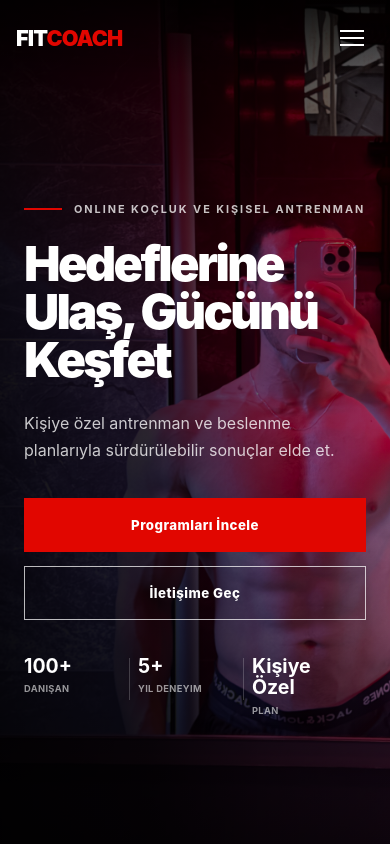
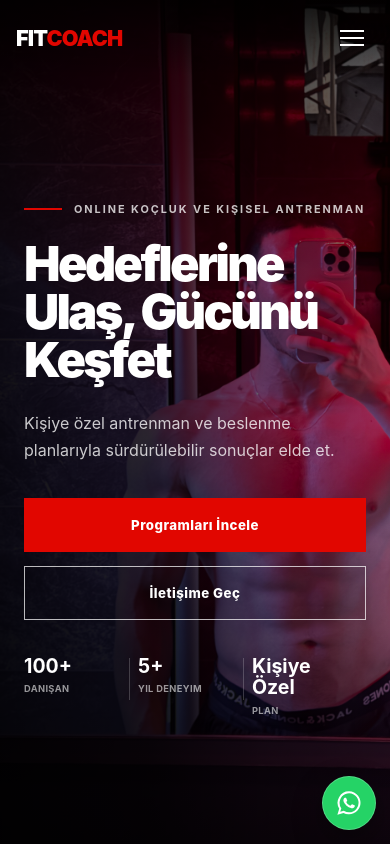
Before and after one commit to yigityilmaz16/pt-website, a React (Vite) app: page / in a window 390 px wide. Shown: the top 844 px of the page. Built offline with nearby package versions, Linux system fonts and the light colour scheme.

Commit message:
fix: Contact page and buttons are changed

```diff
--- a/src/App.css
+++ b/src/App.css
@@ -2104,7 +2104,7 @@
 
 /* Contact section header */
 .contact-header {
-  width: min(100%, 1180px);
+  width: min(100%, 800px);
   margin: 0 auto clamp(38px, 5vw, 62px);
   text-align: center;
 }
@@ -2118,6 +2118,16 @@
   content: "";
 }
 
+.contact-header > span {
+  display: block;
+  margin-bottom: 12px;
+  color: #e10600;
+  font-size: 0.78rem;
+  font-weight: 850;
+  letter-spacing: 0.16em;
+  text-transform: uppercase;
+}
+
 .contact-header h4 {
   margin: 0;
   color: #fff;
@@ -2125,6 +2135,14 @@
   font-weight: 850;
   letter-spacing: -0.045em;
   line-height: 1;
+}
+
+.contact-header p {
+  max-width: 700px;
+  margin: 24px auto 0;
+  color: rgba(255, 255, 255, 0.62);
+  font-size: clamp(0.98rem, 1.5vw, 1.08rem);
+  line-height: 1.75;
 }
 
 .contact-card {
@@ -2133,8 +2151,7 @@
   margin: 0 auto;
   padding: clamp(30px, 5vw, 68px);
   display: grid;
-  grid-template-columns: repeat(2, minmax(0, 1fr));
-  grid-template-rows: auto auto auto;
+  grid-template-columns: minmax(240px, 0.72fr) minmax(0, 1.28fr);
   column-gap: clamp(42px, 6vw, 80px);
   border: 1px solid rgba(255, 255, 255, 0.1);
   border-radius: 16px;
@@ -2155,7 +2172,12 @@
 }
 
 /* Contact information */
-.contact-card > h4 {
+.contact-info {
+  align-self: center;
+  min-width: 0;
+}
+
+.contact-info > h4 {
   margin: 0 0 clamp(34px, 5vw, 56px);
   color: #fff;
   font-size: clamp(2.15rem, 3.4vw, 3.2rem);
@@ -2165,7 +2187,7 @@
   white-space: nowrap;
 }
 
-.contact-card > p {
+.contact-info > p {
   position: relative;
   margin: 0;
   padding: 18px 0 18px 34px;
@@ -2175,13 +2197,13 @@
   overflow-wrap: anywhere;
 }
 
-.contact-card > p a {
+.contact-info > p a {
   color: inherit;
   text-decoration: none;
   transition: color 180ms ease;
 }
 
-.contact-card > p::before {
+.contact-info > p::before {
   position: absolute;
   top: 50%;
   left: 0;
@@ -2190,11 +2212,11 @@
   transform: translateY(-50%);
 }
 
-.contact-card > p:nth-of-type(1)::before {
+.contact-info > p:nth-of-type(1)::before {
   content: "☎";
 }
 
-.contact-card > p:nth-of-type(2)::before {
+.contact-info > p:nth-of-type(2)::before {
   content: "✉";
 }
 
@@ -2203,16 +2225,37 @@
   grid-column: 2;
   grid-row: 1 / 4;
   min-width: 0;
+  display: grid;
+  grid-template-columns: repeat(2, minmax(0, 1fr));
+  gap: 22px 18px;
+}
+
+.contact-field {
+  min-width: 0;
   display: flex;
   flex-direction: column;
-  justify-content: center;
-}
-
-.contact-card textarea {
+  gap: 10px;
+}
+
+.contact-field--message {
+  grid-column: 1 / -1;
+}
+
+.contact-field label {
+  color: rgba(255, 255, 255, 0.9);
+  font-size: 0.92rem;
+  font-weight: 700;
+}
+
+.contact-field label span {
+  color: #e10600;
+}
+
+.contact-field input,
+.contact-field textarea {
   width: 100%;
-  min-height: 210px;
-  padding: 20px;
-  resize: vertical;
+  min-height: 56px;
+  padding: 0 18px;
   border: 1px solid rgba(255, 255, 255, 0.12);
   border-radius: 8px;
   outline: none;
@@ -2225,20 +2268,29 @@
     background-color 180ms ease;
 }
 
-.contact-card textarea::placeholder {
+.contact-field textarea {
+  min-height: 150px;
+  padding: 17px 18px;
+  resize: vertical;
+}
+
+.contact-field input::placeholder,
+.contact-field textarea::placeholder {
   color: rgba(255, 255, 255, 0.38);
 }
 
-.contact-card textarea:focus {
+.contact-field input:focus,
+.contact-field textarea:focus {
   border-color: rgba(225, 6, 0, 0.78);
   background: #0e0e0e;
 }
 
 .contact-card button {
+  grid-column: 1 / -1;
   min-height: 56px;
-  margin-top: 14px;
+  margin-top: 0;
   padding: 0 34px;
-  align-self: flex-start;
+  width: 100%;
   border: 1px solid #e10600;
   border-radius: 6px;
   color: #fff;
@@ -2254,7 +2306,7 @@
 
 /* Contact interactions */
 @media (hover: hover) and (pointer: fine) {
-  .contact-card > p a:hover {
+  .contact-info > p a:hover {
     color: #fff;
   }
 
@@ -2273,7 +2325,7 @@
     gap: 0;
   }
 
-  .contact-card > h4 {
+  .contact-info > h4 {
     margin-bottom: 30px;
     white-space: normal;
   }
@@ -2299,11 +2351,20 @@
     left: 20px;
   }
 
-  .contact-card > h4 {
+  .contact-info > h4 {
     font-size: clamp(2rem, 10vw, 2.8rem);
   }
 
-  .contact-card textarea {
+  .contact-card > form {
+    grid-template-columns: 1fr;
+    gap: 18px;
+  }
+
+  .contact-field--message {
+    grid-column: 1;
+  }
+
+  .contact-field textarea {
     min-height: 180px;
   }
 
@@ -2313,8 +2374,9 @@
 }
 
 @media (prefers-reduced-motion: reduce) {
-  .contact-card > p a,
-  .contact-card textarea,
+  .contact-info > p a,
+  .contact-field input,
+  .contact-field textarea,
   .contact-card button {
     transition: none;
   }
@@ -2884,3 +2946,83 @@
     transition: none;
   }
 }
+/* ========================================
+   FLOATING WHATSAPP
+   ======================================== */
+.floating-whatsapp {
+  position: fixed;
+  right: clamp(16px, 2.4vw, 34px);
+  bottom: clamp(16px, 2.4vw, 34px);
+  z-index: 1000;
+  display: flex;
+  align-items: center;
+  justify-content: center;
+  gap: 0;
+  width: 58px;
+  height: 58px;
+  overflow: hidden;
+  color: #fff;
+  text-decoration: none;
+  background: #25d366;
+  border: 1px solid rgba(255, 255, 255, 0.2);
+  border-radius: 999px;
+  box-shadow: 0 12px 30px rgba(0, 0, 0, 0.35);
+  transition:
+    width 220ms ease,
+    background-color 220ms ease,
+    transform 220ms ease,
+    box-shadow 220ms ease;
+}
+
+.floating-whatsapp__icon {
+  flex: 0 0 auto;
+  width: 30px;
+  height: 30px;
+}
+
+.floating-whatsapp__label {
+  max-width: 0;
+  overflow: hidden;
+  font-size: 0.85rem;
+  font-weight: 800;
+  white-space: nowrap;
+  opacity: 0;
+  transition:
+    max-width 220ms ease,
+    opacity 160ms ease,
+    margin-right 220ms ease;
+}
+
+@media (hover: hover) {
+  .floating-whatsapp:hover {
+    width: 148px;
+    background: #20bd5a;
+    box-shadow: 0 15px 34px rgba(37, 211, 102, 0.25);
+    transform: translateY(-3px);
+  }
+
+  .floating-whatsapp:hover .floating-whatsapp__label {
+    max-width: 76px;
+    margin-right: 8px;
+    opacity: 1;
+  }
+}
+
+.floating-whatsapp:focus-visible {
+  outline: 3px solid #fff;
+  outline-offset: 4px;
+}
+
+@media (max-width: 480px) {
+  .floating-whatsapp {
+    right: 14px;
+    bottom: 14px;
+    width: 54px;
+    height: 54px;
+  }
+
+  .floating-whatsapp__icon {
+    width: 28px;
+    height: 28px;
+  }
+}
--- a/src/App.jsx
+++ b/src/App.jsx
@@ -3,6 +3,7 @@ import { Route, Routes } from 'react-router-dom'
 import Home from './pages/Home'
 import ProgramDetail from './sections/ProgramDetail.jsx'
 import ScrollToTop from './components/ScrollToTop'
+import FloatingWhatsApp from './components/FloatingWhatsApp'
 
 function App(){
   return(
@@ -12,6 +13,7 @@ function App(){
         <Route path="/" element={<Home />} />
         <Route path="/services/:slug" element={<ProgramDetail />} />
       </Routes>
+      <FloatingWhatsApp />
     </>
   );
 }
--- /dev/null
+++ b/src/components/FloatingWhatsApp.jsx
@@ -0,0 +1,21 @@
+const whatsappUrl =
+  'https://wa.me/905300954266?text=Merhaba%2C%20programlar%C4%B1n%C4%B1z%20hakk%C4%B1nda%20bilgi%20almak%20istiyorum.'
+
+function FloatingWhatsApp() {
+  return (
+    <a
+      className="floating-whatsapp"
+      href={whatsappUrl}
+      target="_blank"
+      rel="noreferrer"
+      aria-label="WhatsApp üzerinden iletişime geç"
+    >
+      <span className="floating-whatsapp__label">Bana yazın</span>
+      <svg className="floating-whatsapp__icon" aria-hidden="true">
+        <use href="/icons.svg#whatsapp-icon" />
+      </svg>
+    </a>
+  )
+}
+
+export default FloatingWhatsApp
--- a/src/components/Navbar.jsx
+++ b/src/components/Navbar.jsx
@@ -2,7 +2,7 @@ import { useState } from 'react'
 
 const navigationItems = [
   { label: 'Hakkımda', href: '#about' },
-  { label: 'Programlar', href: '#services' },
+  { label: 'Online Koçluk Paketleri', href: '#services' },
   { label: 'Dönüşümler', href: '#transformations' },
   { label: 'Yorumlar', href: '#testimonials' },
   { label: 'İletişim', href: '#contact' },
--- a/src/sections/Footer.jsx
+++ b/src/sections/Footer.jsx
@@ -8,7 +8,7 @@ function Footer(){
             <div className="footer-center">
                 <nav className="footer-between" aria-label="Footer menüsü">
                     <a href="#about">Hakkımda</a>
-                    <a href="#services">Programlar</a>
+                    <a href="#services">Paketler</a>
                     <a href="#transformations">Dönüşümler</a>
                     <a href="#testimonials">Yorumlar</a>
                     <a href="#contact">İletişim</a>
--- a/src/sections/Services.jsx
+++ b/src/sections/Services.jsx
@@ -5,7 +5,7 @@ function Services(){
     return(
         <section id="services" className="services">
         <div className="services-header">
-            <h2>Programlar</h2>
+            <h2>Paketler</h2>
             <p>Hedefine uygun olan paketi seç ve hemen başla.</p>
         </div>
         <div className="services-grid">
```
Also changed, not shown: src/sections/Contact.jsx (+31 -5 lines).
